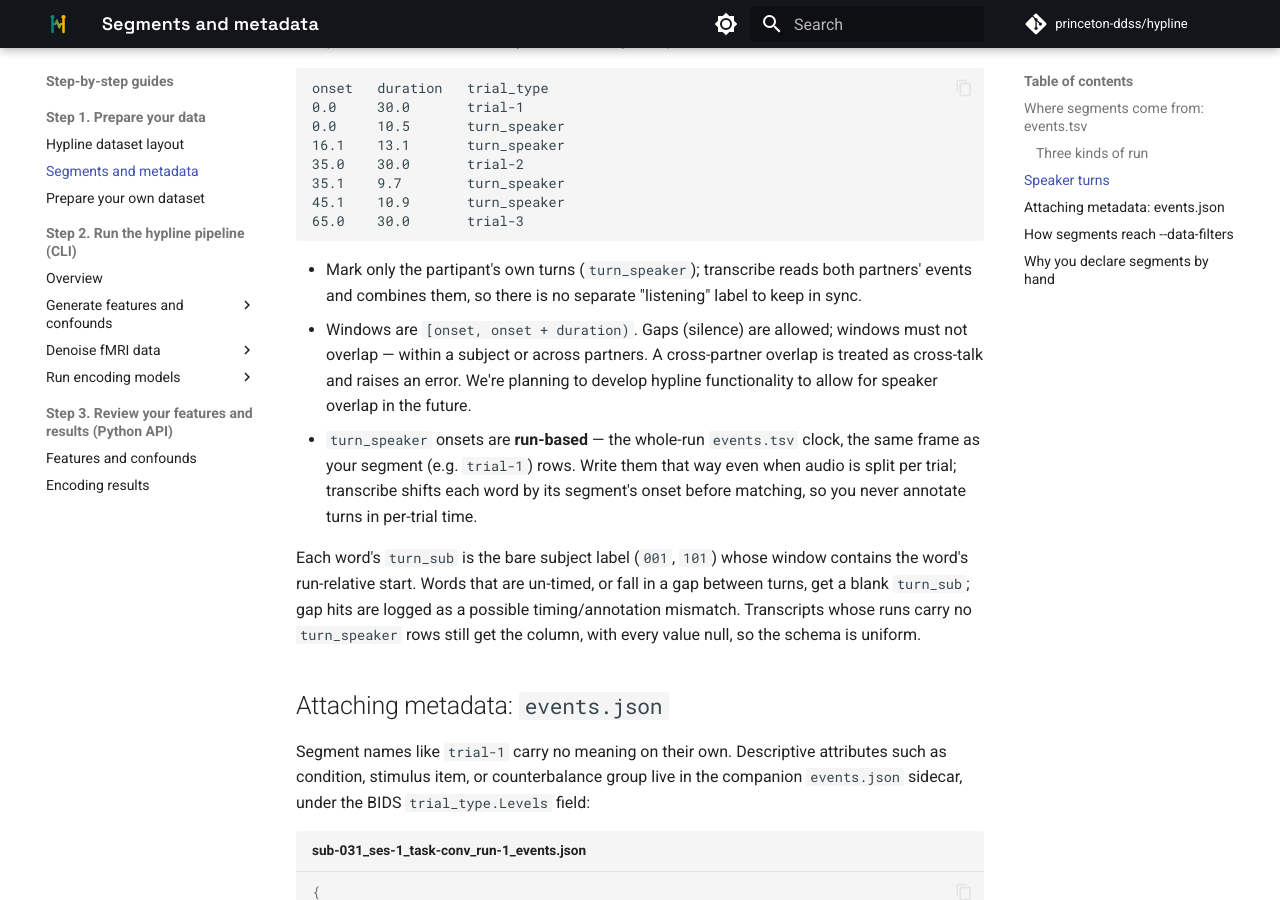
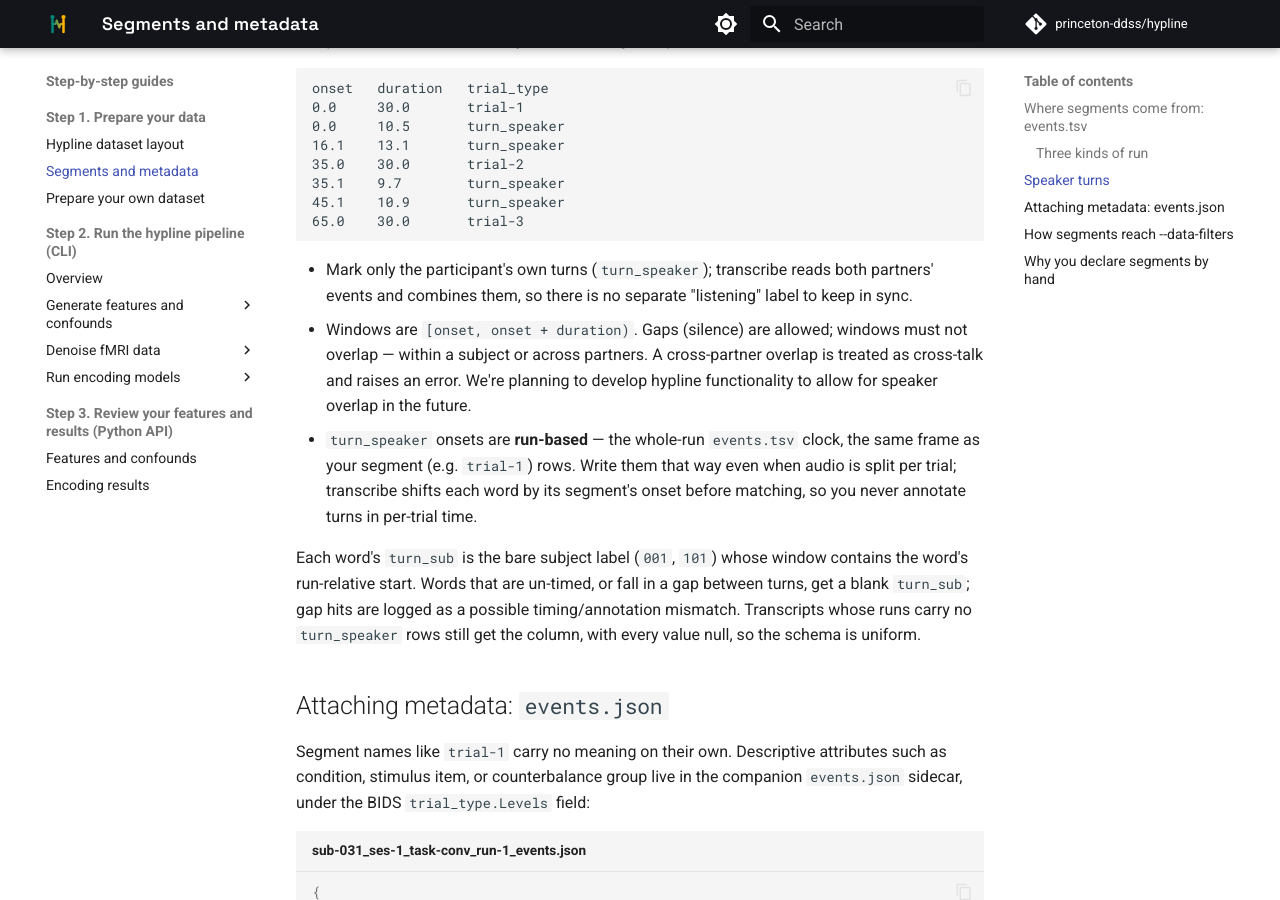
Before and after one commit to princeton-ddss/hypline, an MkDocs documentation site: the page built from docs/mkdocs/step-by-step/segments.md, in a window 1280 px wide and 900 px high, scrolled down 1658 px. Built offline with MkDocs 1.6.1 and Material for MkDocs 9.7.7, drawn with Linux system fonts in a browser that asks for light colours; comment, search, counter and statistics services are not loaded; the version menu is left out.

Commit message:
Fix typo in segments.md regarding turn marking

````diff
--- a/docs/mkdocs/step-by-step/segments.md
+++ b/docs/mkdocs/step-by-step/segments.md
@@ -77,7 +77,7 @@
 65.0    30.0       trial-3
 ```
 
-- Mark only the partipant's own turns (`turn_speaker`); transcribe reads both partners'
+- Mark only the participant's own turns (`turn_speaker`); transcribe reads both partners'
   events and combines them, so there is no separate "listening" label to keep in
   sync.
 - Windows are `[onset, onset + duration)`. Gaps (silence) are allowed; windows
````
